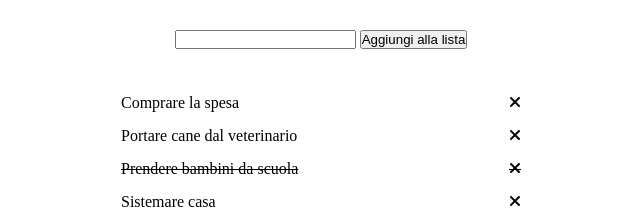
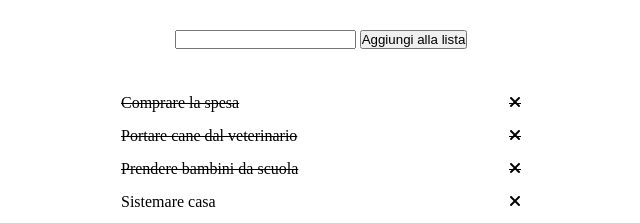
Before and after one commit to gloriaghe/vue-todolist, a plain HTML site: page index.html in a window 1280 px wide. Both pictures are taken after a click on the item "Portare cane dal veterinario". Shown: the top 223 px of the page, 319-959 px from the left. Drawn offline with nearby package versions, Linux system fonts and the light colour scheme.

Commit message:
invertire il valore della proprietà done

```diff
--- a/index.html
+++ b/index.html
@@ -17,7 +17,7 @@
         </div>
         <div class="toDoUl" >
             <ul>
-                <li v-for="(element, name, i) in to_do_lists" @click="changeDone" :key="i" :class="element.done === true ? 'line' :'' " class="toDoItem" :id="i">
+                <li v-for="(element, name, i) in to_do_lists" @click="changeDone(name)" :id="name" :key="name" :class="element.done === true ? 'line' :'' " class="toDoItem" >
                     <span>{{element.text}}</span>
                     <i @click="deleteToDo(name)" class="fas fa-times"></i>
                 </li>
--- a/script.js
+++ b/script.js
@@ -48,8 +48,8 @@ var myToDoListApp = new Vue ({
             }
         },
 
-        changeDone (){
-           let changeD = document.querySelector(".toDoItem");
+        changeDone (name){
+           let changeD = document.getElementById(name);
            changeD.classList.toggle("line")
         },
     }
```
